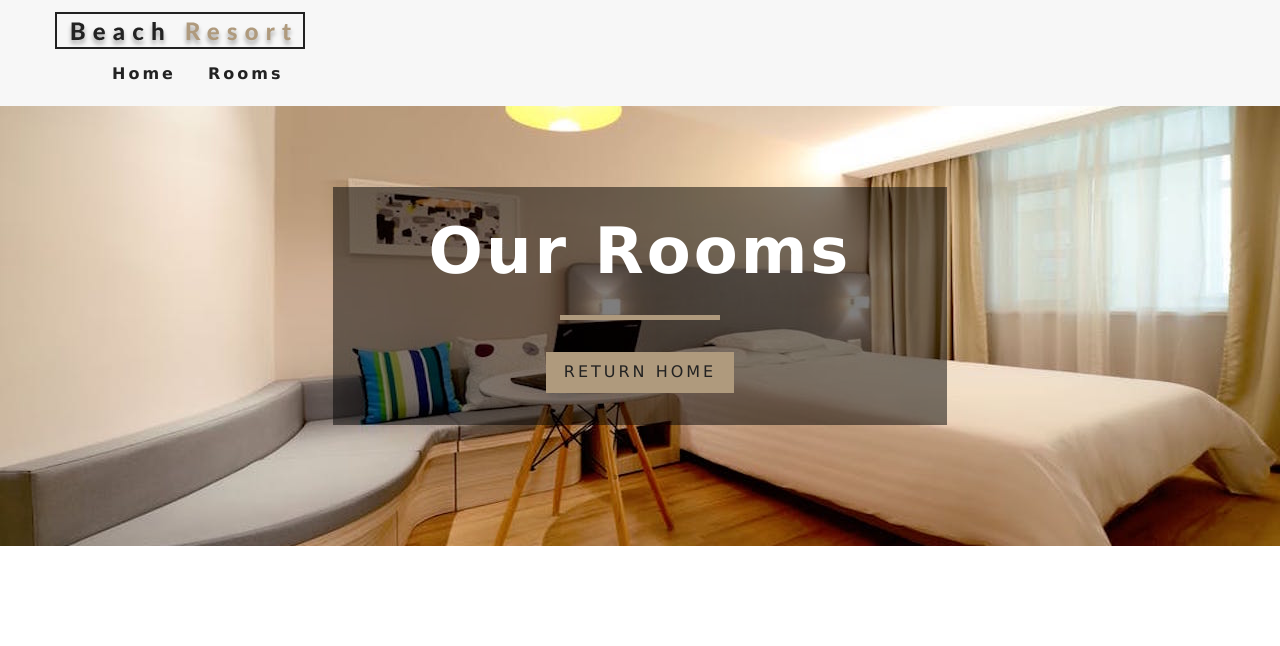
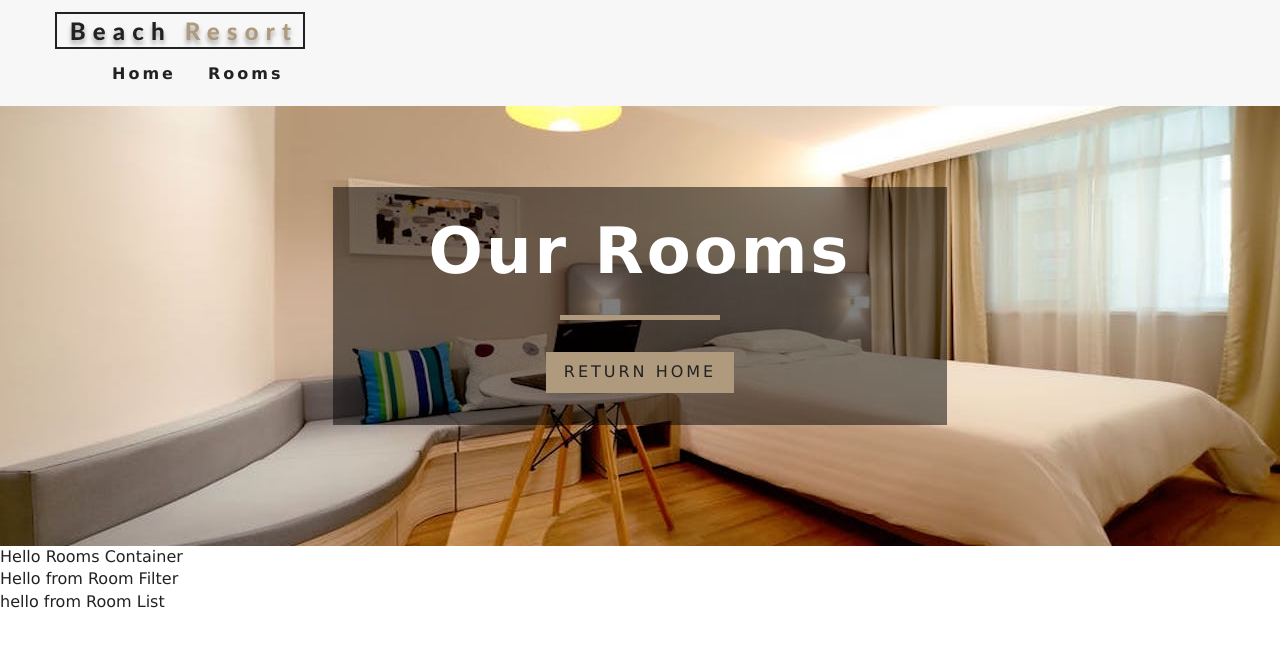
Before and after one commit to kosiazom/my-resorts, a React (Create React App) app: page /rooms in a window 1280 px wide. Shown: the top 646 px of the page. Built offline with nearby package versions, Linux system fonts and the light colour scheme.

Commit message:
adding details

```diff
--- /dev/null
+++ b/src/components/RoomFilter.jsx
@@ -0,0 +1,11 @@
+import React from 'react';
+
+const RoomFilter = () => {
+    return (
+        <div>
+            Hello from Room Filter
+        </div>
+    );
+}
+
+export default RoomFilter;
--- /dev/null
+++ b/src/components/RoomList.jsx
@@ -0,0 +1,11 @@
+import React from 'react';
+
+const RoomList = () => {
+    return (
+        <div>
+            hello from Room List
+        </div>
+    );
+}
+
+export default RoomList;
--- /dev/null
+++ b/src/components/RoomsContainer.jsx
@@ -0,0 +1,34 @@
+import React from 'react';
+import RoomFilter from './RoomFilter';
+import RoomList from './RoomList'
+import { RoomConsumer } from '../Context'
+import Loading from './Loading'
+
+const RoomsContainer = () => {
+    return (
+    <RoomConsumer>
+        {value => {
+            const {loading, sortedRooms, rooms} = value;
+            if (loading) {
+                return <Loading />
+            }
+
+            console.log(value)
+
+            return (
+                <div>
+                   Hello Rooms Container
+                   <RoomFilter rooms={rooms} />
+                   <RoomList rooms={sortedRooms} />
+                </div>
+            );
+        }}
+
+
+
+
+    </RoomConsumer>
+)
+}
+
+export default RoomsContainer;
--- a/src/pages/Rooms.jsx
+++ b/src/pages/Rooms.jsx
@@ -2,16 +2,21 @@ import React from 'react'
 import Hero from '../components/Hero'
 import Banner from '../components/Banner'
 import { Link } from 'react-router-dom'
-
+import RoomsContainer from '../components/RoomsContainer'
 const Rooms = () => {
     return (
+        <>
     <Hero hero="roomsHero">
         <Banner title='our rooms'>
             <Link to='/' className='btn-primary'>
                 return home
             </Link>
         </Banner>
+
     </Hero>
+      <RoomsContainer />
+
+      </>
 
 
     )
```
